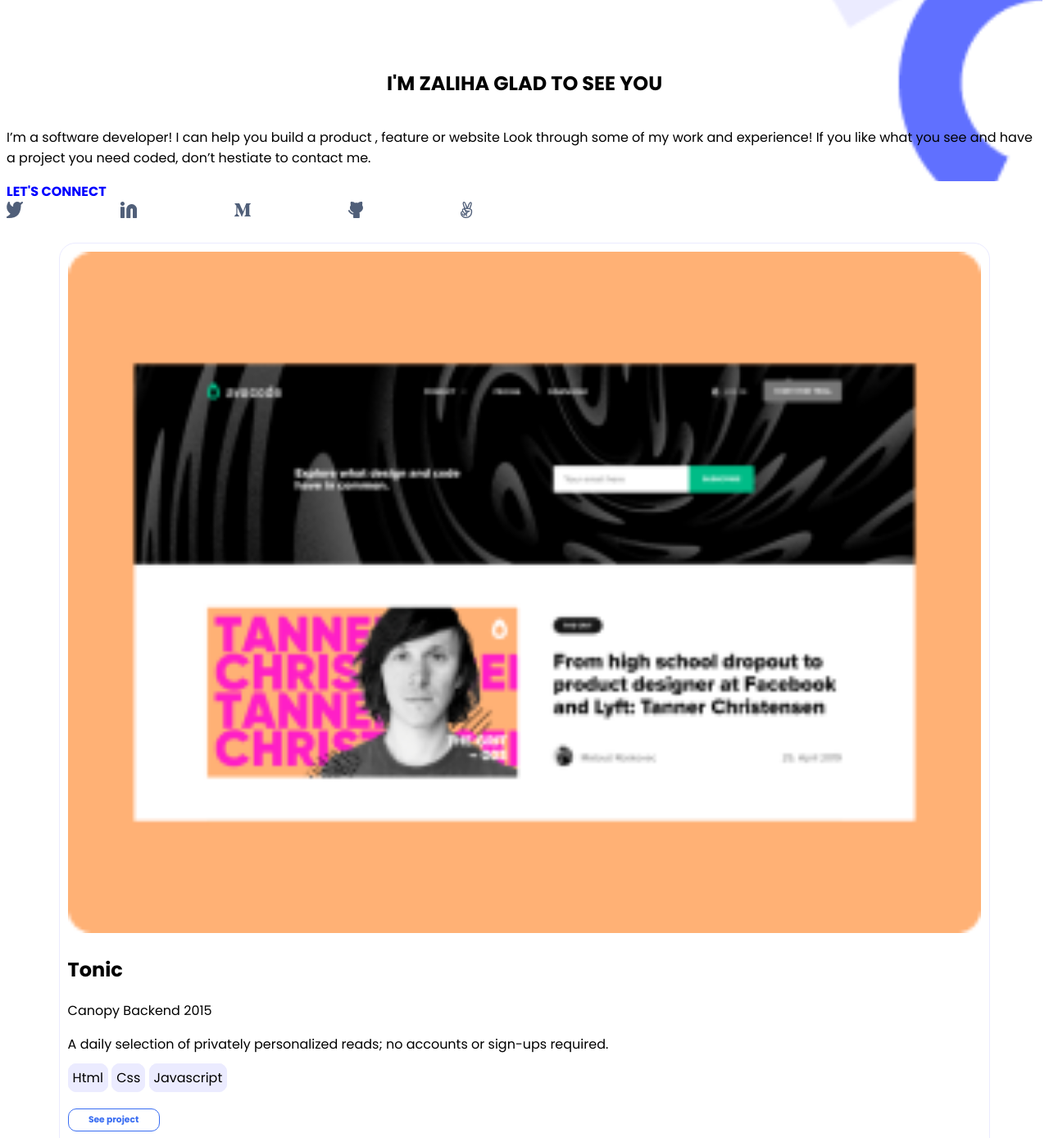
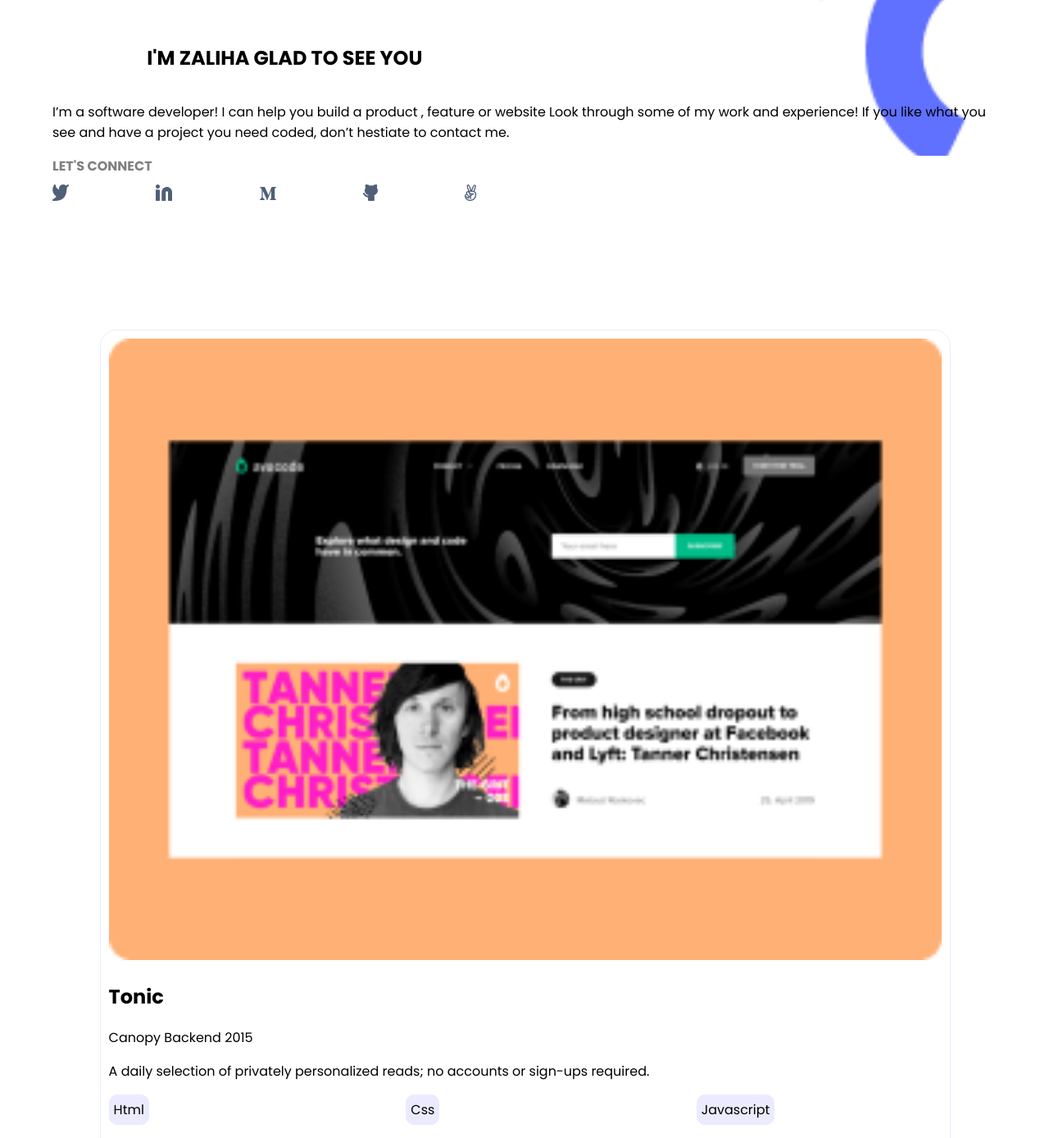
Before and after one commit to xaleehrtyunus/portfolio, a website: page index.html in a window 1280 px wide. Shown: the part 272-1660 px from the top of the page at 82% size. Drawn offline with Linux system fonts and the light colour scheme.

Commit message:
modefy styles

```diff
--- a/index.html
+++ b/index.html
@@ -20,11 +20,11 @@
 			</section>
 			<a href="#" class="connect">LET'S CONNECT</a>
 				<div class="icons">
-						<img src="./images/twitter.png" alt="">
-						<img src="./images/Linkedin.png" alt="">
-						<img src="./images/vector-m.png" alt="">
-						<img src="./images/baby.svg" alt="">
-						<img src="./images/hand.png" alt="">
+					 <a href="#"><img src="./images/twitter.png" alt="twitter"></a>
+					 <a href="#"><img src="./images/Linkedin.png" alt="linkedin"></a>
+					 <a href="#"><img src="./images/vector-m.png" alt="github"></a>
+					 <a href="#"><img src="./images/baby.svg" alt="baby"></a>
+					 <a href="#"><img src="./images/hand.png" alt="hand"></a>
 
 				</div>
 				<section class="works">
@@ -39,9 +39,11 @@
 						<div>
 							<p>A daily selection of privately personalized reads; no accounts or sign-ups required.</p>
 
-									<span class="stack">Html</span>
-									<span class="stack">Css</span>
-									<span class="stack">Javascript</span>
+								<ul class="stack-flex">
+									<li class="stack">Html</li>
+									<li class="stack">Css</li>
+									<li class="stack">Javascript</li>
+								</ul>
 								</div>
 								<a  href="#"><h6 class="project-link">See project</h6></a>
 					</div>
@@ -72,10 +74,11 @@
 								</div>
 								<div>
 									<p>A daily selection of privately personalized reads; no accounts or sign-ups required.</p>
-
-											<span class="stack">Html</span>
-											<span class="stack">Css</span>
-											<span class="stack">Javascript</span>
+										<ul class="stack-flex">
+											<li class="stack">Html</li>
+											<li class="stack">Css</li>
+											<li class="stack">Javascript</li>
+										</ul>
 										</div>
 										<a  href="#"><h6 class="project-link">See project</h6></a>
 							</div>
@@ -90,32 +93,35 @@
 									<div>
 										<p>A daily selection of privately personalized reads; no accounts or sign-ups required.</p>
 
-												<span class="stack">Html</span>
-												<span class="stack">Css</span>
-												<span class="stack">Javascript</span>
+											<ul class="stack-flex">
+												<li class="stack">Html</li>
+												<li class="stack">Css</li>
+												<li class="stack">Javascript</li>
+											</ul>
 											</div>
 											<a  href="#"><h6 class="project-link">See project</h6></a>
 								</div>
 				</section>
 				<section class="about">
 
-						<h1 class="main-text">About Myself</h1>
+						<h1 class="main-text main-text-1">About Myself</h1>
 						<p>I’m a software developer! I can help you build a product , feature or website Look through some of my work and experience! If you like what you see and have a project you need coded, don’t hestiate to contact me.</p>
 						<a href="#" class="connect">LET'S CONNECT</a>
 						<div class="icons">
-								<img src="./images/twitter.png" alt="">
-								<img src="./images/Linkedin.png" alt="">
-								<img src="./images/vector-m.png" alt="">
-								<img src="./images/baby.svg" alt="">
-								<img src="./images/hand.png" alt="">
+								<a href="#"><img src="./images/twitter.png" alt="twitter"></a>
+								<a href="#"><img src="./images/Linkedin.png" alt="linkedin"></a>
+								<a href="#"><img src="./images/vector-m.png" alt="github"></a>
+								<a href="#"><img src="./images/baby.svg" alt="baby"></a>
+								<a href="#"><img src="./images/hand.png" alt="hand"></a>
 
-						</div>
-						<a  href="#"><h6 class="project-link">GET MY RESUME</h6></a>
+						   </div>
+						<a  href="#"><h6 class="project-link resume">GET MY RESUME</h6></a>
 					</section>
 
 					<section>
 							<div class="language">
 								<h3>Languages</h3>
+								<a href="#"><img class="dropdown" src="./images/Vector.png" alt="dropdown"></a>
 								  </div>
 							<div class="lang">
 								<img src="./images/java.png" alt="cycle">
--- a/styles.css
+++ b/styles.css
@@ -2,6 +2,8 @@
 
 body {
   font-family: 'Poppins', sans-serif;
+  width: 90%;
+  margin: 0 auto;
 }
 
 .body-section {
@@ -24,10 +26,17 @@
   display: flex;
   justify-content: space-between;
   align-items: center;
+  padding-top: 10px;
 }
 
 .main-text {
   padding-top: 50px;
+  width: 80%;
+}
+
+.main-text-1 {
+  width: 50px;
+
 }
 
 .circles {
@@ -40,7 +49,7 @@
 .connect,
 .logo {
   font-weight: bolder;
-  color: blue;
+  color: grey;
   text-decoration: none;
 }
 
@@ -49,7 +58,7 @@
 }
 
 .works {
-  padding-top: 30px;
+  padding-top: 150px;
   margin: 0 auto;
   width: 90%;
 }
@@ -67,6 +76,10 @@
   text-align: center;
 }
 
+.resume {
+  padding: 12px;
+}
+
 .works-section {
   width: 98%;
   margin: 0 auto;
@@ -75,6 +88,16 @@
   padding: 10px;
 }
 
+li {
+  list-style: none;
+}
+
+.stack-flex {
+  display: flex;
+  justify-content: space-between;
+  width: 80%;
+  padding-left: 0;
+}
 .stack {
   padding: 5px;
   background-color: #ebebff;
@@ -109,5 +132,9 @@
 }
 
 .text {
-  padding-left: 5px;
+  padding-left: 10px;
 }
+
+.dropdown {
+
+}
```
